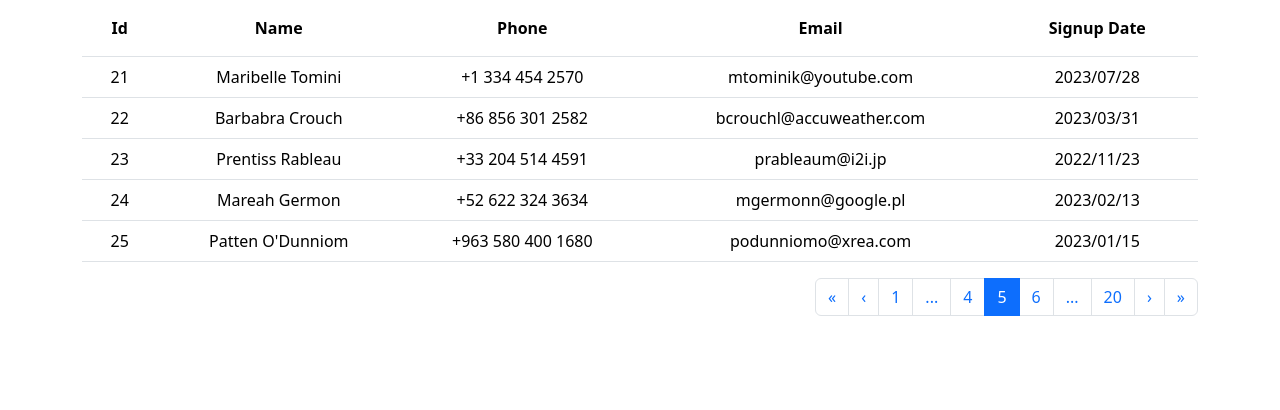
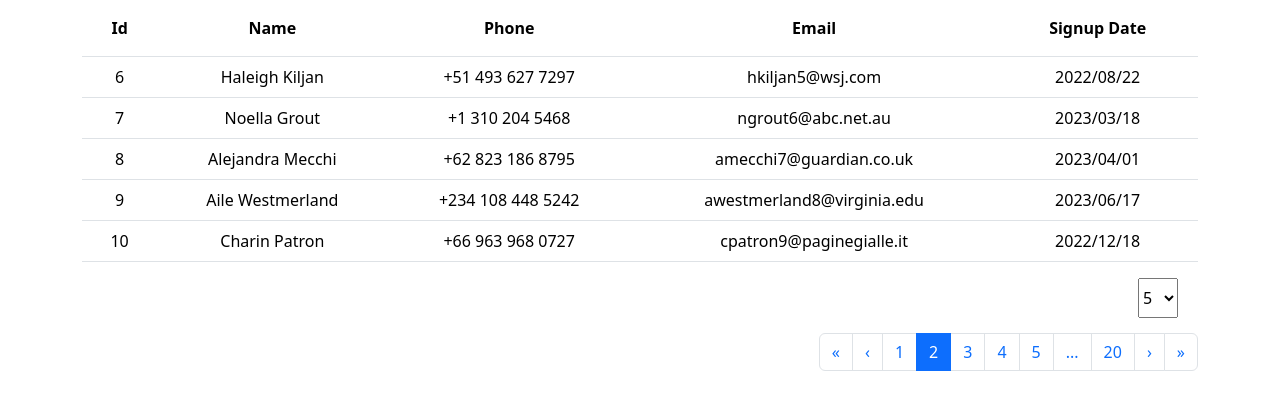
Before and after one commit to AbinashRai/react-pagination, a React (Create React App) app: page / in a window 1280 px wide. Shown: the top 410 px of the page. Built offline with nearby package versions, Linux system fonts and the light colour scheme.

Commit message:
resolved the issue with the dots

```diff
--- a/src/App.css
+++ b/src/App.css
@@ -0,0 +1,12 @@
+.pagination-container {
+  display: flex;
+  justify-content: flex-end;
+  align-items: center;
+}
+
+.select {
+  width: 40px;
+  height: 40px;
+  margin-bottom: 15px;
+  margin-right: 20px;
+}
--- a/src/App.js
+++ b/src/App.js
@@ -3,12 +3,21 @@ import "./App.css";
 import { getUsers, getLength } from "./api/users";
 import Table from "./components/table";
 import Pagination from "./components/pagination";
+import SelectLimit from "./components/selectLimit";
 
 function App() {
-  const [page, setPage] = useState(5);
+  const [page, setPage] = useState(2);
   const [limit, setLimit] = useState(5);
 
   let totalPage = Math.ceil(getLength() / limit);
+  let pageNo;
+  if (page <= totalPage) {
+    pageNo = page;
+  } else {
+    setPage(totalPage);
+    pageNo = page;
+  }
+
   function handlePageChange(value) {
     if (value === "&laquo;" || value === "... ") {
       setPage(1);
@@ -30,9 +39,12 @@ function App() {
   return (
     <div className="container">
       <Table users={getUsers(page, limit)} />
+      <div className="pagination-container">
+        <SelectLimit onLimitChange={setLimit} />
+      </div>
       <Pagination
         totalPage={totalPage}
-        page={page}
+        page={pageNo}
         limit={limit}
         siblings={1}
         onPageChange={handlePageChange}
--- a/src/api/users.js
+++ b/src/api/users.js
@@ -703,7 +703,7 @@ const users = [
 
 export const getUsers = function (page, limit) {
   let array = [];
-  for (let i = (page - 1) * limit; i < page * limit; i++) {
+  for (let i = (page - 1) * limit; i < page * limit && users[i]; i++) {
     array.push(users[i]);
   }
   return array;
--- /dev/null
+++ b/src/components/selectLimit.jsx
@@ -0,0 +1,15 @@
+import React from "react";
+
+const selectLimit = (props) => {
+  return (
+    <select
+      className="select"
+      onChange={(e) => props.onLimitChange(e.target.value)}>
+      <option value="5">5</option>
+      <option value="10">10</option>
+      <option value="15">15</option>
+    </select>
+  );
+};
+
+export default selectLimit;
--- a/src/utils/appUtils.js
+++ b/src/utils/appUtils.js
@@ -19,9 +19,9 @@ export const returnPaginationRange = (totalPage, page, limit, siblings) => {
   } else if (showLeftDots && !showRightDots) {
     let rightItemsCount = 3 + 2 * siblings;
     let rightRange = _.range(totalPage - rightItemsCount + 1, totalPage);
-    return [1, "...", ...rightRange];
+    return [1, "... ", ...rightRange];
   } else {
     let middleRange = _.range(leftSiblingsIndex, rightSiblingsIndex + 1);
-    return [1, "...", ...middleRange, "...", totalPage]
+    return [1, "... ", ...middleRange, " ...", totalPage];
   }
 };
```
